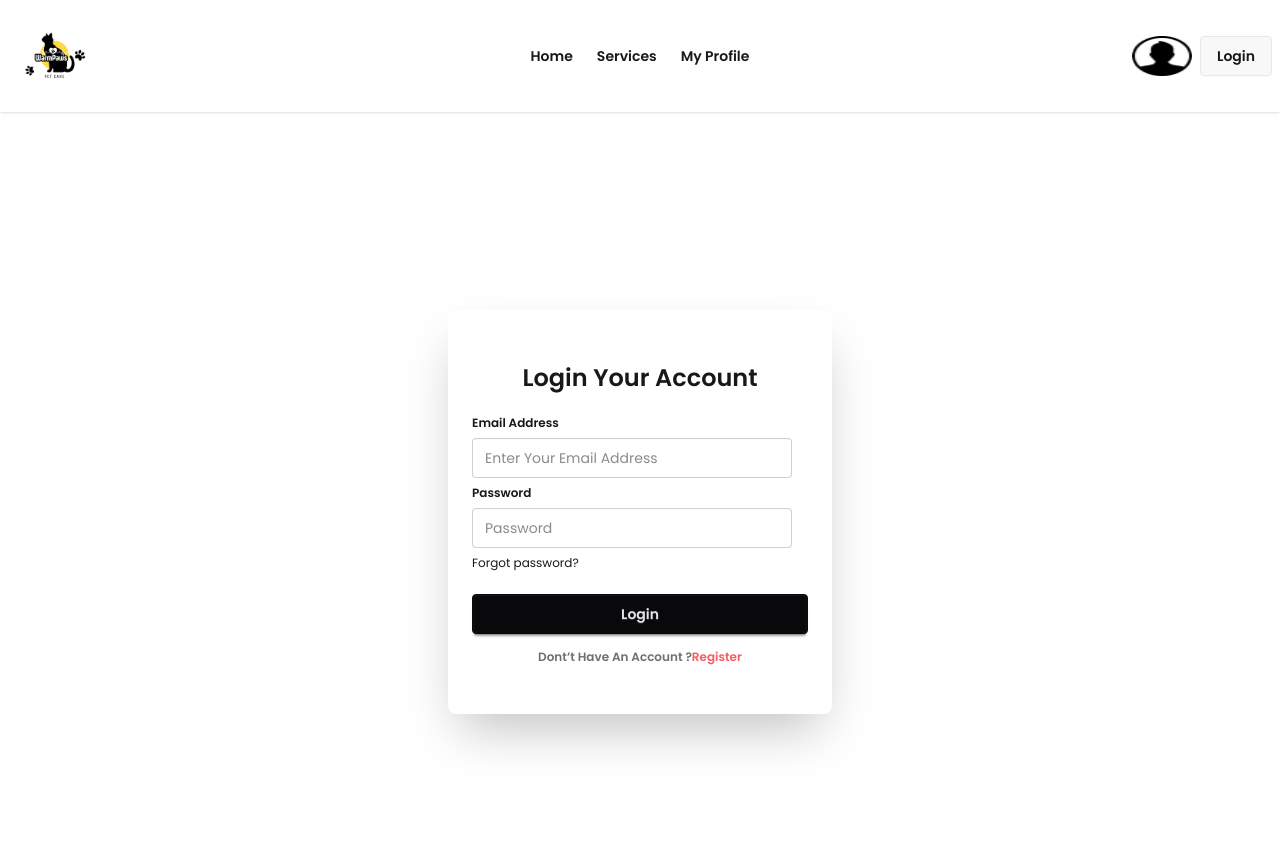
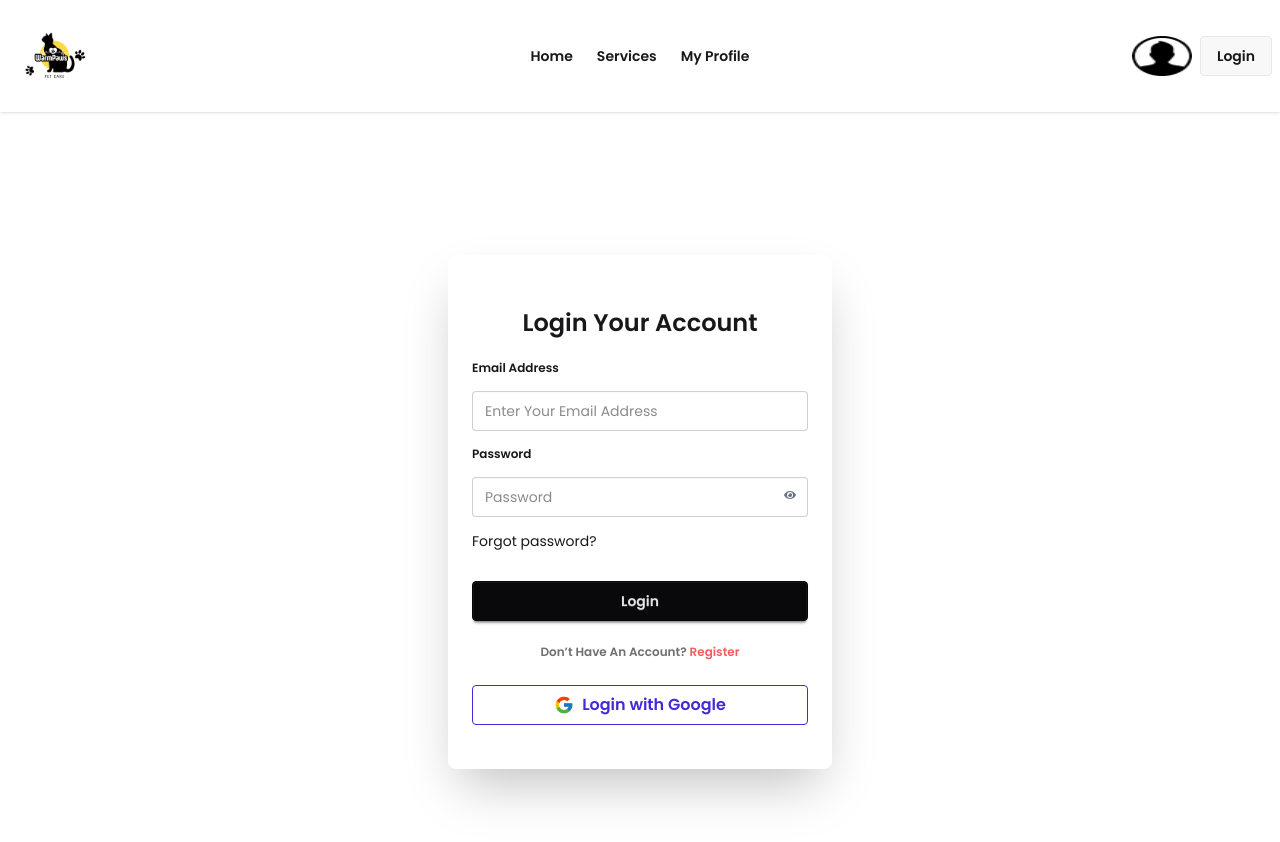
Before and after one commit to emon35410/Assignment-9-WarmPaws-Pet-Care-in-Winter, a React (Vite) app: page /auth/login in a window 1280 px wide. Shown: the top 842 px of the page. Built offline with nearby package versions, Linux system fonts and the light colour scheme; no server answers.

Commit message:
google log in added

```diff
--- a/src/Pages/Login.jsx
+++ b/src/Pages/Login.jsx
@@ -1,50 +1,120 @@
-import React, { use, useState } from 'react';
-import { Link, useNavigate } from 'react-router';
+import React, { useState, useContext } from 'react';
+import { Link, useNavigate, useLocation } from 'react-router';
 import { AuthConntext } from '../layout/Provider/AuthProvider';
+import { FcGoogle } from 'react-icons/fc';
+import { FaEye, FaEyeSlash } from 'react-icons/fa';
+import { GoogleAuthProvider, signInWithPopup } from 'firebase/auth';
+import { auth } from '../Firebase/firebase.init';
+import { toast } from 'react-toastify';
 
+
+const googleProvider = new GoogleAuthProvider()
 const Login = () => {
-    const { login } = use(AuthConntext)
-    const navigate = useNavigate()
-    const [error , setError] = useState("")
+    const { login, SetUser } = useContext(AuthConntext);
+    const navigate = useNavigate();
+    const location = useLocation();
+    const [error, setError] = useState("");
+    const [showPassword, setShowPassword] = useState(false);
+
     const handleSubmit = (e) => {
         e.preventDefault();
         const email = e.target.email.value;
         const password = e.target.password.value;
-        login(email,password)
+
+        login(email, password)
             .then((result) => {
                 const user = result.user;
-                console.log(user)
-                navigate(`${location.state? location.state :"/"}`)
-
+                console.log("Logged in user:", user);
+                navigate(location.state?.from || "/");
             })
             .catch((error) => {
-                const errorMessage = error.message;
-                setError(errorMessage)
+                setError(error.message);
             });
+    };
 
-    }
+    const handleGoogleSignIn = () => {
+        signInWithPopup(auth, googleProvider)
+            .then((result) => {
+                const user = result.user;
+                console.log("Google user:", user);
+                SetUser(user);
+                toast.success("Sign in successfully!");
+                navigate( "/");
+            })
+            .catch((error) => {
+                toast.error(error.message);
+                setError(error.message);
+            });
+    };
+
+
     return (
         <div className='flex justify-center items-center md:min-h-screen'>
-            <div className="card  bg-base-100 w-full max-w-sm shrink-0 shadow-2xl py-5">
-                <div className="card-body ">
-                    <h1 className='text-2xl font-semibold my-2 text-center'>Login Your Account</h1>
+            <div className="card bg-base-100 w-full max-w-sm shadow-2xl py-5">
+                <div className="card-body">
+                    <h1 className='text-2xl font-semibold my-2 text-center'>
+                        Login Your Account
+                    </h1>
+
+
                     <form onSubmit={handleSubmit}>
-                        <fieldset className="fieldset">
+                        <fieldset className="fieldset space-y-2">
                             {/* Email */}
-                            <label className=" font-semibold">Email Address</label>
-                            <input required name='email' type="email" className="input" placeholder="Enter Your Email Address" />
+                            <label className="font-semibold">Email Address</label>
+                            <input
+                                required
+                                name='email'
+                                type="email"
+                                className="input w-full"
+                                placeholder="Enter Your Email Address"
+                            />
+
                             {/* Password */}
                             <label className="font-semibold">Password</label>
-                            <input required name='password' type="password" className="input" placeholder="Password" />
-                            <div><a className="link link-hover">Forgot password?</a></div>
-                            {
-                              error &&  <p className='text-red-600'>{error }</p>
-                            }
-                            <button type='submit' className="btn btn-neutral mt-4">Login</button>
-                            <p className='text-[#706F6F] text-center mt-2 font-semibold'>Dont’t Have An Account ?<Link to="/auth/register" className='text-[#F75B5F]'>Register</Link></p>
+                            <div className="relative">
+                                <input
+                                    required
+                                    name='password'
+                                    type={showPassword ? "text" : "password"}
+                                    className="input w-full pr-10"
+                                    placeholder="Password"
+                                />
+                                <span
+                                    onClick={() => setShowPassword(!showPassword)}
+                                    className="absolute right-3 top-3 cursor-pointer text-gray-500"
+                                >
+                                    {showPassword ? <FaEyeSlash /> : <FaEye />}
+                                </span>
+                            </div>
+
+                            <div>
+                                <a className="link link-hover text-sm">Forgot password?</a>
+                            </div>
+
+
+                            {error && <p className='text-red-600 text-sm'>{error}</p>}
+
+
+                            <button type='submit' className="btn btn-neutral mt-4 w-full">
+                                Login
+                            </button>
+
+                            <p className='text-[#706F6F] text-center mt-2 font-semibold'>
+                                Don’t Have An Account?{" "}
+                                <Link to="/auth/register" className='text-[#F75B5F]'>
+                                    Register
+                                </Link>
+                            </p>
                         </fieldset>
                     </form>
 
+                    {/* Google Login */}
+                    <div className='space-y-3 mt-3'>
+                        <button onClick={handleGoogleSignIn} className='btn w-full btn-outline btn-primary flex items-center justify-center gap-2 text-sm sm:text-base'>
+                            <FcGoogle size={20} />
+                            <span>Login with Google</span>
+                        </button>
+                    </div>
                 </div>
             </div>
         </div>
--- a/src/Pages/Register.jsx
+++ b/src/Pages/Register.jsx
@@ -1,69 +1,109 @@
 import React, { use, useState } from 'react';
 import { Link } from 'react-router';
 import { AuthConntext } from '../layout/Provider/AuthProvider';
+import { FaEye, FaEyeSlash } from 'react-icons/fa';
 
 const Register = () => {
-    const [nameEror, setNameError] = useState("")
-    const { createUser, SetUser, updateUser } = use(AuthConntext)
+    const [nameError, setNameError] = useState("");
+    const [passwordError, setPasswordError] = useState("");
+    const [showPassword, setShowPassword] = useState(false);
+    const { createUser, SetUser, updateUser } = use(AuthConntext);
+
     const handleRegister = (e) => {
         e.preventDefault();
-        console.log(e.target)
+
         const name = e.target.name.value;
-        if (name.length < 5) {
-            setNameError("Name Should be more then 5 charecter")
-            return;
-        }
-        else {
-            setNameError("")
-        }
         const email = e.target.email.value;
         const password = e.target.password.value;
         const photo = e.target.photo.value;
-        console.log({ name, email, password, photo })
+
+
+        if (name.length < 5) {
+            setNameError("Name should be more than 5 characters");
+            return;
+        } else {
+            setNameError("");
+        }
+
+
+        const uppercaseRegex = /[A-Z]/;
+        const lowercaseRegex = /[a-z]/;
+        if (!uppercaseRegex.test(password)) {
+            setPasswordError("Password must have at least 1 uppercase letter");
+            return;
+        } else if (!lowercaseRegex.test(password)) {
+            setPasswordError("Password must have at least 1 lowercase letter");
+            return;
+        } else if (password.length < 6) {
+            setPasswordError("Password must be at least 6 characters long");
+            return;
+        } else {
+            setPasswordError("");
+        }
+
+        console.log({ name, email, password, photo });
+
         createUser(email, password)
             .then(result => {
                 const user = result.user;
                 updateUser({ displayName: name, photoURL: photo })
                     .then(() => {
-                        SetUser({...user,displayName: name, photoURL: photo})
+                        SetUser({ ...user, displayName: name, photoURL: photo });
                     })
                     .catch((error) => {
-                        console.log(error)
-                        SetUser(user)
+                        console.log(error);
+                        SetUser(user);
                     });
-                console.log(user)
+                console.log(user);
             })
             .catch((error) => {
-                const errorMessage = error.message;
-                alert(errorMessage)
+                alert(error.message);
+            });
+    }
 
-            });
-
-    }
     return (
         <div className='flex justify-center items-center md:min-h-screen'>
-            <div className="card  bg-base-100 w-full max-w-sm shrink-0 shadow-2xl py-5">
-                <form onSubmit={handleRegister} className="card-body ">
+            <div className="card bg-base-100 w-full max-w-sm shrink-0 shadow-2xl py-5">
+                <form onSubmit={handleRegister} className="card-body">
                     <h1 className='text-2xl font-semibold my-2 text-center'>Register Your Account</h1>
                     <fieldset className="fieldset">
                         {/* Name */}
-                        <label className=" font-semibold">Your Name</label>
+                        <label className="font-semibold">Your Name</label>
                         <input name='name' required type="text" className="input" placeholder="Enter Your Name" />
-                        {
-                            nameEror && <p className='text-red-600'>{nameEror}</p>
-                        }
+                        {nameError && <p className='text-red-600'>{nameError}</p>}
+
                         {/* Photo URL */}
-                        <label className=" font-semibold">Photo URL</label>
+                        <label className="font-semibold">Photo URL</label>
                         <input name='photo' required type="text" className="input" placeholder="Enter Your Photo URL" />
+
                         {/* Email */}
-                        <label className=" font-semibold">Email address</label>
+                        <label className="font-semibold">Email address</label>
                         <input name='email' required type="email" className="input" placeholder="Enter Your Email Address" />
+
                         {/* Password */}
                         <label className="font-semibold">Password</label>
-                        <input name='password' required type="password" className="input" placeholder="Password" />
+                        <div className="relative">
+                            <input
+                                name='password'
+                                required
+                                type={showPassword ? "text" : "password"}
+                                className="input pr-10"
+                                placeholder="Password"
+                            />
+                            <button
+                                type="button"
+                                className="absolute right-7 top-4 text-gray-600"
+                                onClick={() => setShowPassword(!showPassword)}
+                            >
+                                {showPassword ? <FaEyeSlash /> : <FaEye />}
+                            </button>
+                        </div>
+                        {passwordError && <p className='text-red-600'>{passwordError}</p>}
 
                         <button type='submit' className="btn btn-neutral mt-4">Register</button>
-                        <p className='text-[#706F6F] text-center mt-2 font-semibold'>Already Have an Account ?<Link to="/auth/login" className='text-[#F75B5F]'>Login</Link></p>
+                        <p className='text-[#706F6F] text-center mt-2 font-semibold'>
+                            Already Have an Account? <Link to="/auth/login" className='text-[#F75B5F]'>Login</Link>
+                        </p>
                     </fieldset>
                 </form>
             </div>
--- a/src/layout/Provider/AuthProvider.jsx
+++ b/src/layout/Provider/AuthProvider.jsx
@@ -33,6 +33,7 @@ const AuthProvider = ({ children }) => {
         return signOut(auth);
     }
 
+
     const authData = {
         user,
         SetUser,
```
